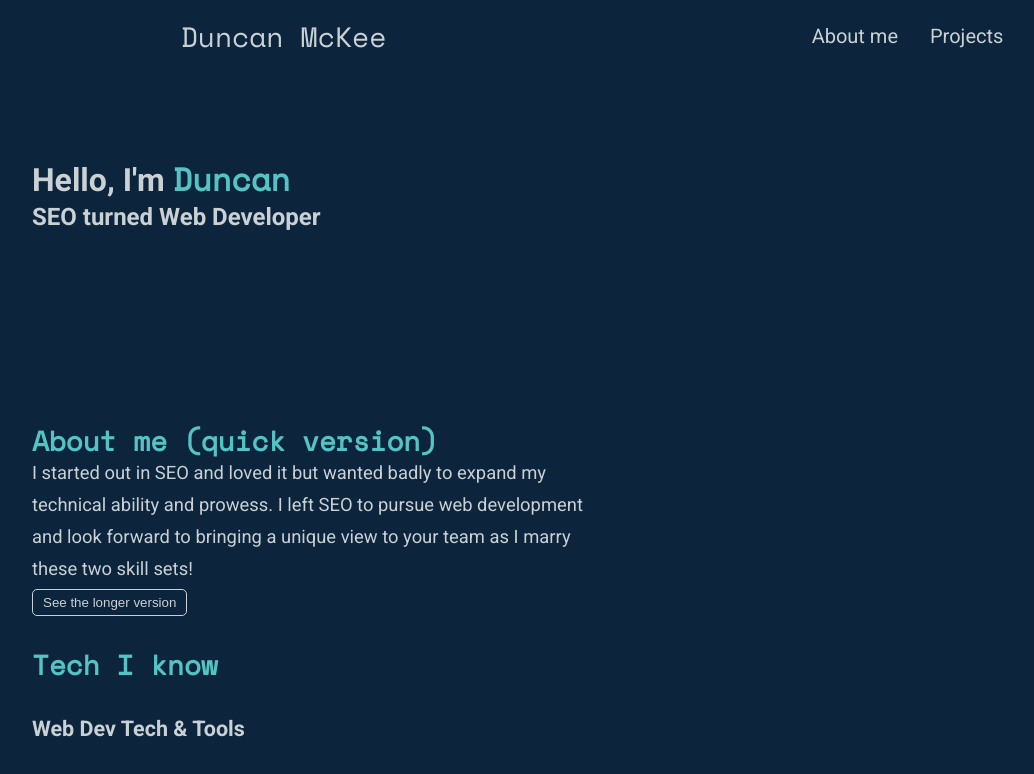
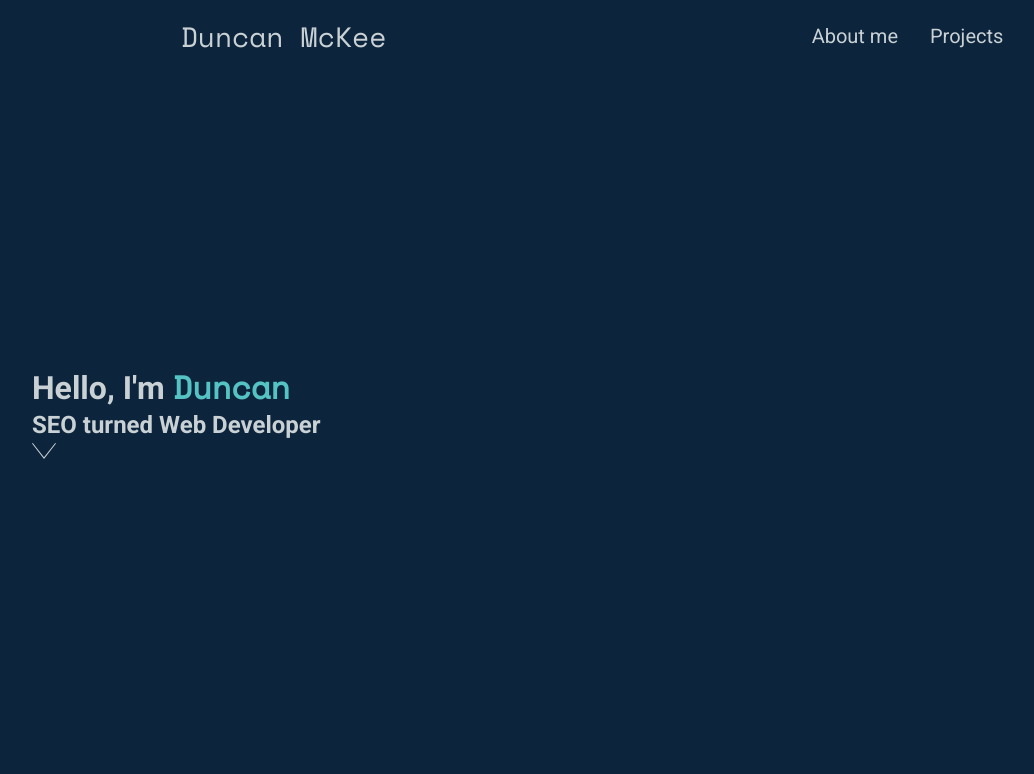
Before and after one commit to duncan-io/personal-portfolio, a website: page index.html in a window 1280 px wide. Shown: the top 774 px of the page, without its empty margins (48-1082 px from the left). Drawn offline with nearby package versions, Linux system fonts and the light colour scheme.

Commit message:
Work on arrow styling

```diff
--- a/index.html
+++ b/index.html
@@ -17,6 +17,7 @@
           <li><a href="projects.html" class="navItem">Projects</a></li>
         </ul>
       </div>
+
     </nav>
 
     <div class="hero">
@@ -24,6 +25,7 @@
         <h1>Hello, I'm <span class="heading">Duncan</span></h1>
         <h2>SEO turned Web Developer</h2>
       </div>
+      <svg class="homeArrow" width="24" height="24" xmlns="http://www.w3.org/2000/svg" fill-rule="evenodd" clip-rule="evenodd"><path d="M23.245 4l-11.245 14.374-11.219-14.374-.781.619 12 15.381 12-15.391-.755-.609z"/></svg>
     </div>
 
     <main class="homePageBody">
--- a/styles.css
+++ b/styles.css
@@ -95,13 +95,19 @@ nav a {
 /* Home Page Styling */
 
 .hero{
-    height: 30vh;
+    height: 85vh;
     display: flex;
     flex-direction: column;
     justify-content: center;
     align-items: left;
     text-align: left;
     padding: 0 5rem;
+}
+
+.homeArrow{
+    fill: #C9D1D5;
+
+
 }
 
 .homePageBody{
@@ -133,7 +139,7 @@ nav a {
     flex-direction: column;
     justify-content: flex-end;
     align-items: center;
-    /* border: #C9D1D5 1px solid; */
+
 
 }
 
@@ -154,7 +160,7 @@ nav a {
 }
 
 .card{
-    border: #C9D1D5 1px solid;
+
     display: flex;
     flex-direction: column;
     justify-content: center;
```
